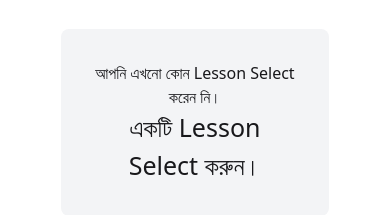
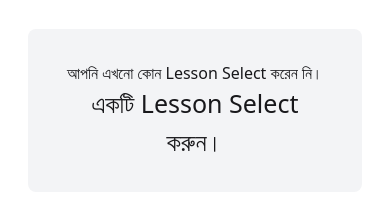
Before and after one commit to ArifKhanEver/English-Janala, a plain HTML site: page index.html in a window 390 px wide. Shown: the part 135-350 px from the top of the page. Drawn offline with nearby package versions, Linux system fonts and the light colour scheme; no server answers.

Commit message:
Essential functionalities implimented

```diff
--- a/index.html
+++ b/index.html
@@ -19,7 +19,7 @@
     <main class="p-7">
 
 
-        <section id="lessonContainer"  class="vocabSection text-center m-auto max-w-[80%]">
+        <section id="lessonContainer"  class="vocabSection text-center m-auto md:max-w-[80%]">
             <h2 class="font-bold text-3xl text-center p-4">
                 <span class="text-[#00BCFF]">Let's</span> Learn Vocabularies
             </h2>
```
